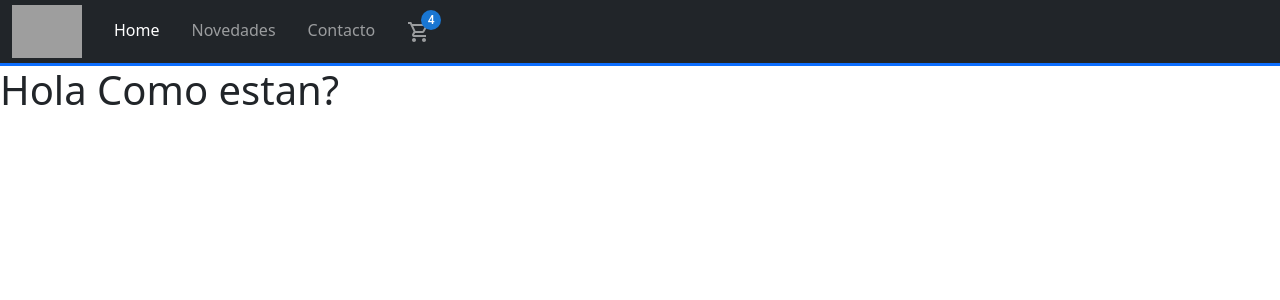
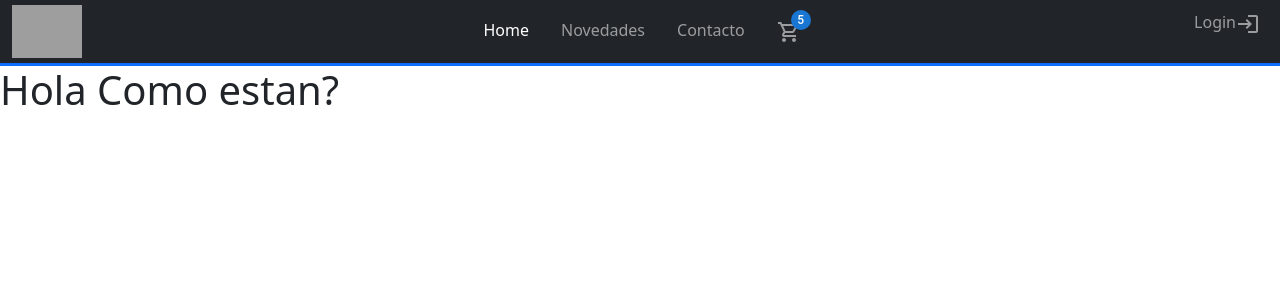
Before and after one commit to GonzaloCamodeca/ecomerce, a React (Create React App) app: page / in a window 1280 px wide. Shown: the top 300 px of the page. Built offline with nearby package versions, Linux system fonts and the light colour scheme; grey boxes are pictures that could not be loaded.

Commit message:
iconmenu

```diff
--- a/package.json
+++ b/package.json
@@ -13,6 +13,7 @@
     "@testing-library/user-event": "^13.5.0",
     "boostrap": "^2.0.0",
     "bootstrap": "^5.1.3",
+    "bootstrap-icons": "^1.8.0",
     "react": "^17.0.2",
     "react-dom": "^17.0.2",
     "react-scripts": "5.0.0",
--- a/src/components/CartWidget.jsx
+++ b/src/components/CartWidget.jsx
@@ -2,7 +2,7 @@ import { Badge } from "@mui/material";
 import { ShoppingCartOutlined } from "@mui/icons-material";
 const CartWidget = () => {
     return (
-    <Badge badgeContent={4} color="primary">
+    <Badge badgeContent={5} color="primary">
       <ShoppingCartOutlined />
     </Badge>
     );
--- a/src/components/NavBar.jsx
+++ b/src/components/NavBar.jsx
@@ -1,13 +1,13 @@
-import CartWidget from './CartWidget';
-
-const logoMenu = require('../assets/iconMenu.png')
+import CartWidget from "./CartWidget";
+import LoginOutlinedIcon from '@mui/icons-material/LoginOutlined';
+import logoMenu from "../assets/iconMenu.png"
 const Navbar = () => {
   return (
     <>
       <nav className="navbar navbar-expand-lg navbar-dark bg-dark border-3 border-bottom border-primary p-0">
         <div className="container-fluid">
           <a className="navbar-brand" href="/">
-            <img className="iconMenu" src={logoMenu} alt='logo'></img>
+            <img className="iconMenu" src={logoMenu} alt="logo" />
           </a>
           <button
             className="navbar-toggler"
@@ -20,8 +20,8 @@ const Navbar = () => {
           >
             <span className="navbar-toggler-icon"></span>
           </button>
-          <div className="collapse navbar-collapse" id="navbarNav">
-            <ul className="navbar-nav">
+          <div className="collapse navbar-collapse" id="navbarSupportedContent">
+            <ul className="navbar-nav mx-auto mb-2 mb-lg-0">
               <li className="nav-item">
                 <p className="nav-link active m-2" aria-current="page" href="#">
                   Home
@@ -39,11 +39,19 @@ const Navbar = () => {
               </li>
               <li className="nav-item">
                 <p className="nav-link m-2" href="#">
-                <CartWidget></CartWidget>
+                  <CartWidget></CartWidget>
                 </p>
               </li>
             </ul>
           </div>
+          <ul className="navbar-nav ms-auto">
+            <p
+              activeClassName="active"
+              className="nav-item nav-link"
+              to="/login"
+            >Login<LoginOutlinedIcon />
+            </p>
+          </ul>
         </div>
       </nav>
     </>
```
Also changed, not shown: 1 other file (tests, documents, lock files or other folders).
